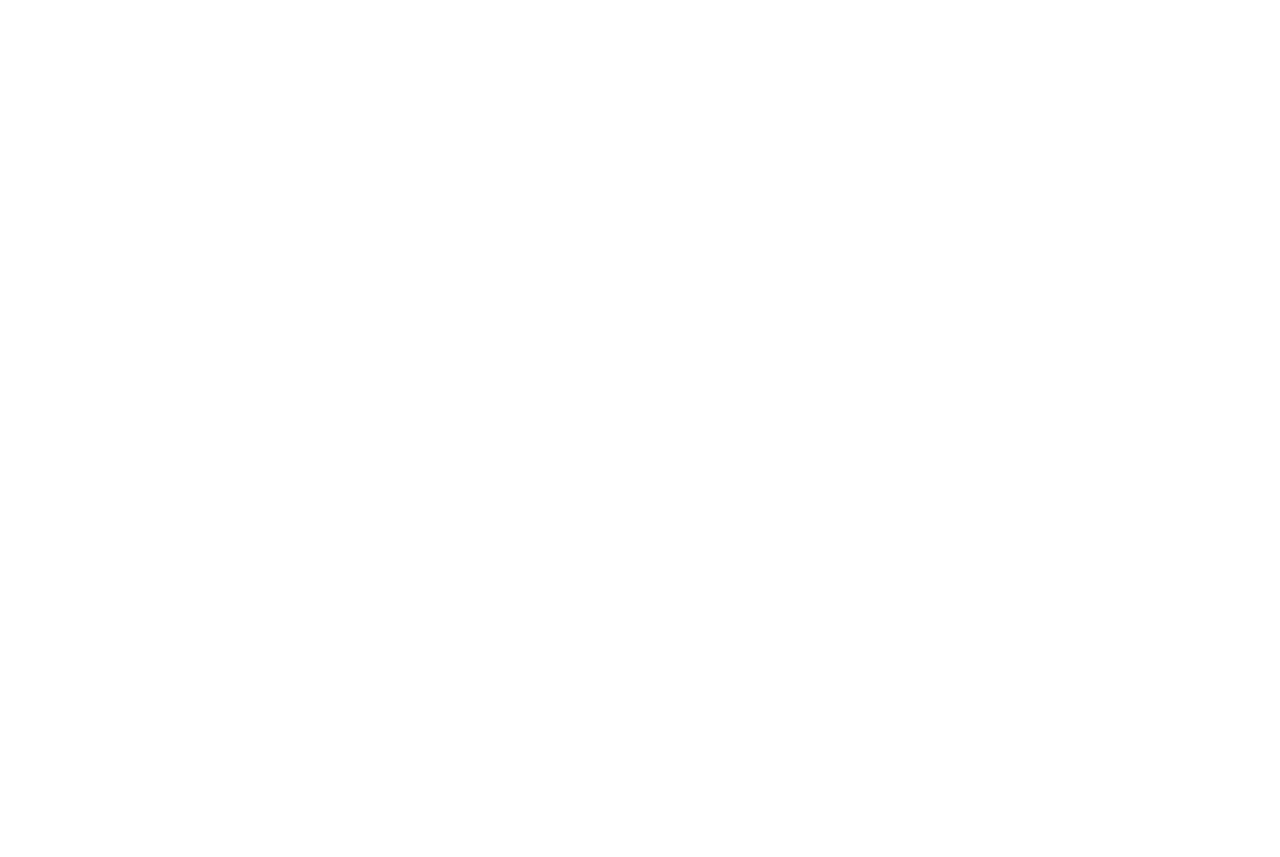
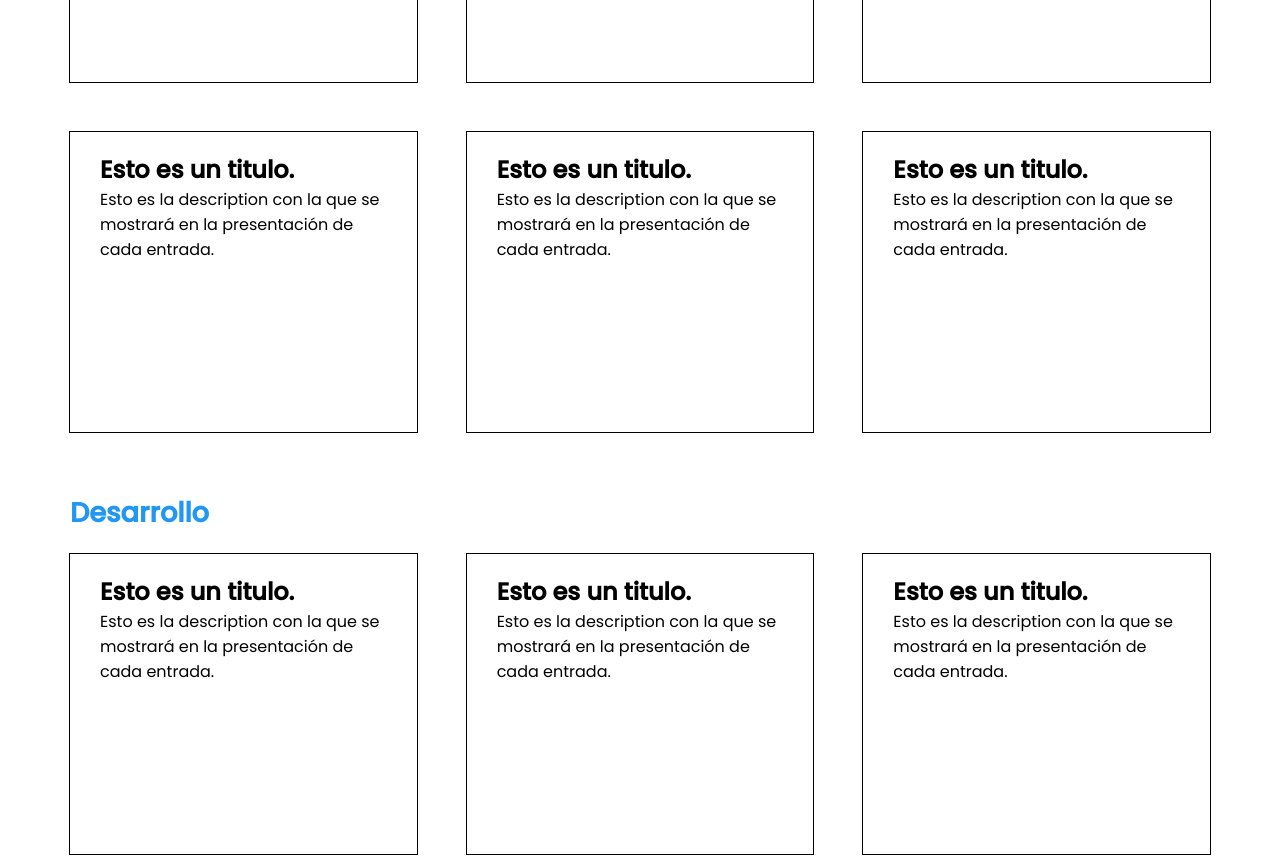
Before and after one commit to jonathangg03/portfolio-blog, a Next.js app: page /blog in a window 1280 px wide. Shown: the part 980-1837 px from the top of the page. Before the commit the page ends 800 px from the top, so only its background shows below. Built offline with nearby package versions, Linux system fonts and the light colour scheme.

Commit message:
Change: Blog format

```diff
--- a/components/EntriesList/index.js
+++ b/components/EntriesList/index.js
@@ -1,7 +1,45 @@
 const EntriesList = ({ entries }) => {
   return (
-    <section>
-      Entries
+    <section className="section_spacer">
+      <h3 className="entries-title">Tecnología</h3>
+      <ul className='entries-list'>
+        {
+          entries.map(entry => {
+            return (
+              <li className="entry">
+                <h2>{entry.title}</h2>
+                <p>{entry.description}</p>
+              </li>
+            )
+          })
+        }
+      </ul>
+      <h3 className="entries-title">Desarrollo</h3>
+      <ul className='entries-list'>
+        {
+          entries.map(entry => {
+            return (
+              <li className="entry">
+                <h2>{entry.title}</h2>
+                <p>{entry.description}</p>
+              </li>
+            )
+          })
+        }
+      </ul>
+      <h3 className="entries-title">Más reciente</h3>
+      <ul className='entries-list'>
+        {
+          entries.map(entry => {
+            return (
+              <li className="entry">
+                <h2>{entry.title}</h2>
+                <p>{entry.description}</p>
+              </li>
+            )
+          })
+        }
+      </ul>
     </section>
   )
 }
--- a/pages/blog/index.js
+++ b/pages/blog/index.js
@@ -12,6 +12,45 @@ const OPTONS = [
   }
 ]
 
+const ENTRIES = [
+  {
+    title: 'Esto es un titulo.',
+    description: 'Esto es la description con la que se mostrará en la presentación de cada entrada.'
+  },
+  {
+    title: 'Esto es un titulo.',
+    description: 'Esto es la description con la que se mostrará en la presentación de cada entrada.'
+  },
+  {
+    title: 'Esto es un titulo.',
+    description: 'Esto es la description con la que se mostrará en la presentación de cada entrada.'
+  },
+  {
+    title: 'Esto es un titulo.',
+    description: 'Esto es la description con la que se mostrará en la presentación de cada entrada.'
+  },
+  {
+    title: 'Esto es un titulo.',
+    description: 'Esto es la description con la que se mostrará en la presentación de cada entrada.'
+  },
+  {
+    title: 'Esto es un titulo.',
+    description: 'Esto es la description con la que se mostrará en la presentación de cada entrada.'
+  },
+  {
+    title: 'Esto es un titulo.',
+    description: 'Esto es la description con la que se mostrará en la presentación de cada entrada.'
+  },
+  {
+    title: 'Esto es un titulo.',
+    description: 'Esto es la description con la que se mostrará en la presentación de cada entrada.'
+  },
+  {
+    title: 'Esto es un titulo.',
+    description: 'Esto es la description con la que se mostrará en la presentación de cada entrada.'
+  },
+]
+
 const Blog = () => {
   return (
     <>
@@ -19,7 +58,7 @@ const Blog = () => {
       <section className="section_spacer">
         <p className="paragraph t-center">Bienvenido a mi Blog! Aquí podras encontrar diferentes lecturas con mí opinion sobre diferentes temas, principalmente relacionados a la tecnología.</p>
       </section>
-      <EntriesList />
+      <EntriesList entries={ENTRIES} />
     </>
   )
 }
--- /dev/null
+++ b/styles/entries.scss
@@ -0,0 +1,24 @@
+.entries-list {
+  display: grid;
+  gap: 50px;
+  list-style: none;
+  font-family: $fontFamilyMain;
+  grid-template-columns: 1fr 1fr 1fr;
+  grid-auto-rows: 300px;
+  margin-bottom: 60px;
+}
+
+.entry {
+  height: 200px;
+  padding: 20px 30px;
+  outline: 1px solid black;
+  height: 100%;
+}
+
+.entries-title {
+  color: $colorMain;
+  font-size: 1.7em;
+  font-weight: 600;
+  font-family: $fontFamilyMain;
+  padding-bottom: 20px;
+}
--- a/styles/index.scss
+++ b/styles/index.scss
@@ -9,3 +9,4 @@
 @import './header.scss';
 @import './presentation.scss';
 @import './videos.scss';
+@import './entries.scss';
```
